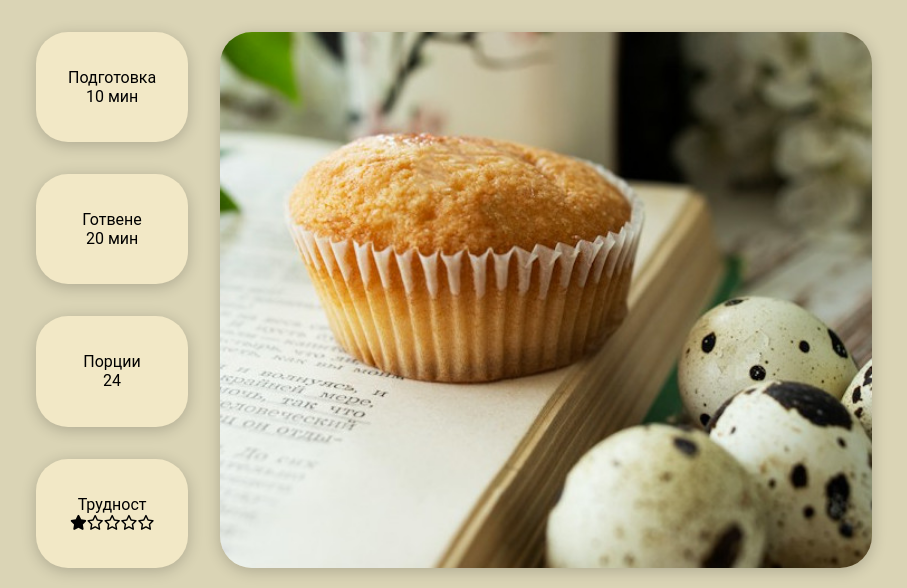
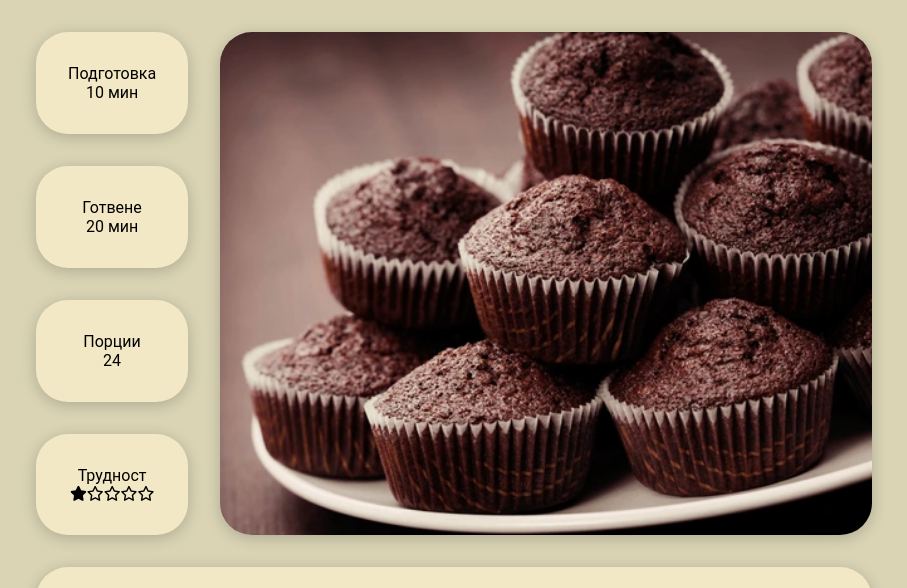
Before and after one commit to Mitko90/recipes, a plain HTML site: page muffin-cocoa.html in a window 1280 px wide. Shown: the top 588 px of the page, without its empty margins (186-1093 px from the left). Drawn offline with Linux system fonts and the light colour scheme.

Commit message:
Add files via upload

```diff
--- a/muffin-cocoa.html
+++ b/muffin-cocoa.html
@@ -15,7 +15,7 @@
   </head>
   <body>
     <main class="recipe-page">
-      <img src="images/muffins-sm.jpg" alt="" />
+      <img src="images/cocoa-muffins.webp" alt="" />
       <div class="small-box">
         <p>Подготовка</p>
         <p>10 мин</p>
```
